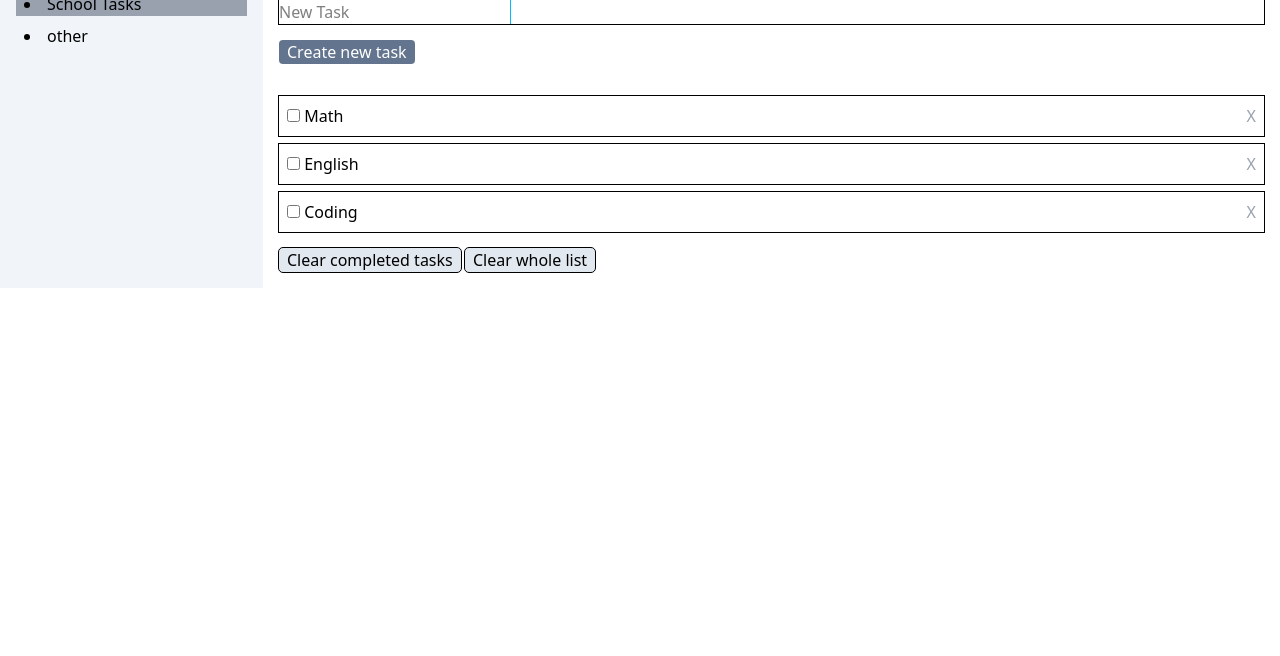
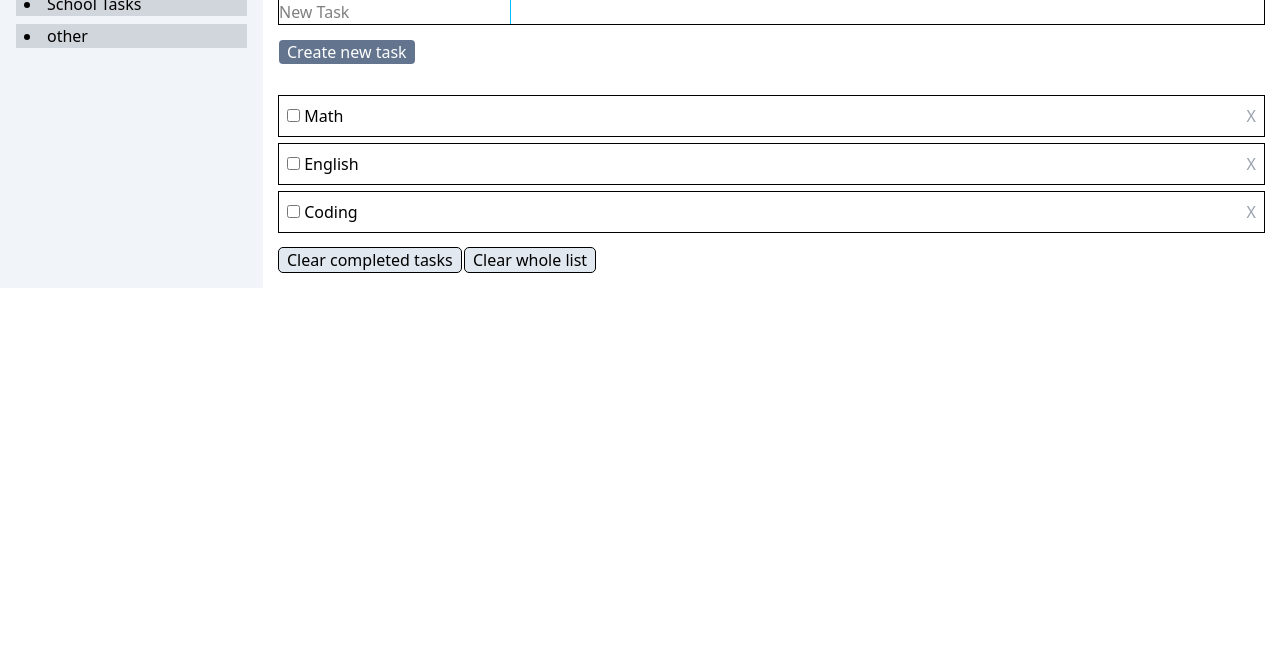
Before and after one commit to Milkwell/toDoApp, a website: page index.html in a window 1280 px wide. Shown: the part 144-800 px from the top of the page. Drawn offline with nearby package versions, Linux system fonts and the light colour scheme.

Commit message:
Wed Mar 19 18:50:32 MDT 2025

```diff
--- a/index.html
+++ b/index.html
@@ -30,8 +30,9 @@
                     />
                 </form>
                 <button class="ml-4 pl-2 pr-2 rounded-sm bg-slate-500 text-white" id="btn-task" aria-label="create new list">Create new list</button>
-                <li class="pl-2 pr-2 ml-4 mr-4 mb-2 mt-2 bg-gray-400">School Tasks</li>
-                <li class="pl-2 pr-2 ml-4 mr-4 mb-2 mt-2">other</li>
+                <!-- onclick=keypress('') -->
+                <li class="pl-2 pr-2 ml-4 mr-4 mb-2 mt-2 bg-gray-300">School Tasks</li>
+                <li class="pl-2 pr-2 ml-4 mr-4 mb-2 mt-2 bg-gray-300">other</li>
             </div>
 
             <div class="basis-4/5" id="mainContent">
--- a/task.js
+++ b/task.js
@@ -1 +1,84 @@
-// Hello World!
+let text = document.getElementById("new-task");
+
+console.log(text);
+/*
+const lists = {
+    1: {
+        name: "School Tasks",
+        todos: [
+            {
+                text: 'Math',
+                completed: false
+            },
+            {
+                text: 'English',
+                completed: false
+            },
+            {
+                text: 'Coding',
+                completed: false
+            },
+        ]
+    },
+    2: {
+        name: "Shopping List",
+        todos: [
+            {
+                text: 'Apples',
+                completed: false
+            },
+            {
+                text: 'Oranges',
+                completed: false
+            },
+            {
+                text: 'Bannanas',
+                completed: false
+            }
+        ]
+    }
+}
+
+const currentList = lists[0];
+
+function render() {
+    // this will hold the html that will be displayed in the sidebar
+    let listsHtml = '<ul class="list-group">';
+    // iterate through the lists to get their names
+    lists.forEach((list) => {
+      listsHtml += `<li class="list-group-item">${list.name}</li>`;
+    });
+
+    listsHtml += '</ul>';
+    // print out the lists
+
+    document.getElementById('lists').innerHTML = listsHtml;
+    // print out the name of the current list
+
+    document.getElementById('current-list-name').innerText = currentList.name;
+    // iterate over the todos in the current list
+
+    let todosHtml = '<ul class="list-group-flush">';
+    currentList.todos.forEach((list) => {
+      todosHtml += `<li class="list-group-item">${todo.text}</li>`;
+    });
+    // print out the todos
+    document.getElementById('current-list-todos').innerHTML = todosHtml;
+   }
+
+   function addTodo() {
+    // get the todo text from the todo input box
+    const text = document.getElementById('todo-input-box').value;
+    if(text) {
+      currentList.todos.push({
+        text: text,
+        completed: false
+      })
+      render();
+    }
+   }
+
+   function save() {
+    localStorage.setItem('currentList', JSON.stringify(currentList));
+    localStorage.setItem('lists', JSON.stringify(lists));
+   } */
```
Also changed, not shown: package.json (added, +12 -0 lines).
